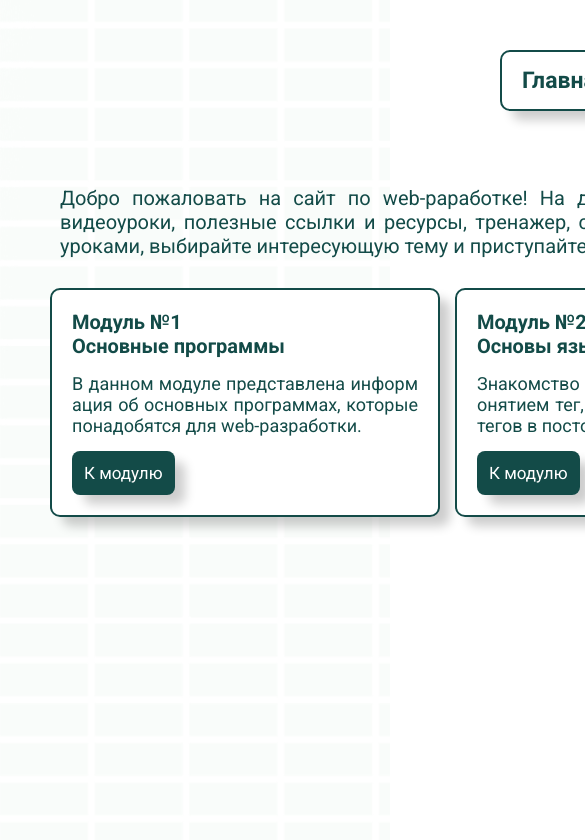
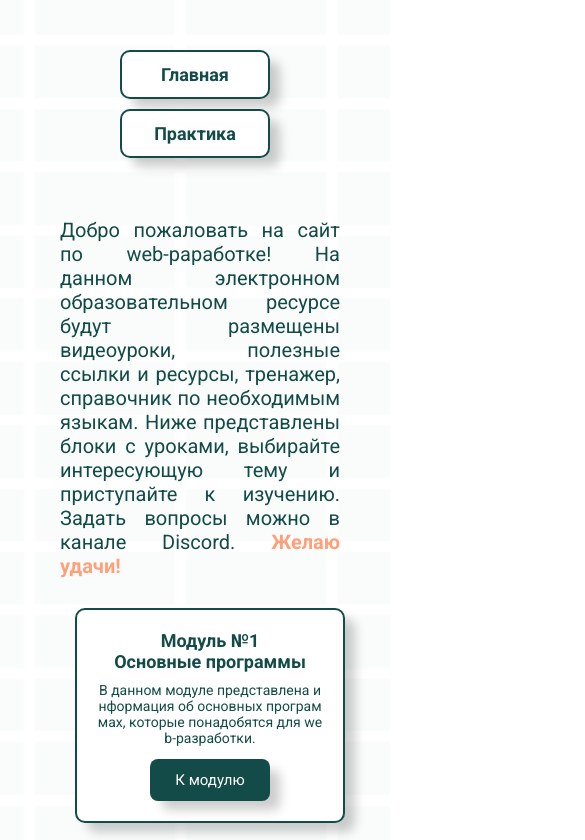
Before and after one commit to stepanovmaxim98/web-development, a plain HTML site: page practice.html in a window 390 px wide. Shown: the top 840 px of the page, 585 px wide, since content can reach past the window. Drawn offline with Linux system fonts and the light colour scheme.

Commit message:
adaptation mobile

```diff
--- a/sass/style.sass
+++ b/sass/style.sass
@@ -160,3 +160,81 @@ ol, ul
     transform: translateX(-50%)
   .header__menu
     padding-bottom: 4rem
+
+@media (max-width: 576px)
+  .container
+    width: 30rem
+  .header_information
+    display: block
+  .header__img
+    width: 23rem
+    display: block
+    margin: 0 auto
+    margin-bottom: 1.8rem
+  .header__title
+    font-size: 3rem
+    line-height: 3.3rem
+    padding-bottom: 1.8rem
+    text-align: center
+  .header__subtitle
+    font-size: 1.6rem
+    text-align: center
+  .header_information
+    column-gap: 3rem
+  .lesson__row
+    display: block
+    width: 25rem
+    margin: 0 auto
+  .header_icon
+    width: 4rem
+    height: 4rem
+    top: 105%
+    left: 50%
+    transform: translateX(-50%)
+  .header__menu
+    padding-bottom: 4rem
+  .header__menu_link
+    border: 2px solid #134B48
+    display: inline-block
+    width: 15rem
+    padding: 1.2rem 1.5rem
+    font-size: 1.8rem
+    text-decoration: none
+    color: #134B48
+    font-weight: 700
+    text-align: center
+    transition: .5s all
+    box-shadow: 11px 10px 11px -1px rgba(0, 0, 0, 0.2)
+    border-radius: 1rem
+    background-color: #fff
+    margin-bottom: 1rem
+  .header__menu_list
+    display: block
+    width: 16rem
+    margin: 0 auto
+  .lesson__card
+    width: 27rem
+  .lesson__card_title
+    color: #134B48
+    font-size: 1.8rem
+    font-weight: 700
+    padding-bottom: 1rem
+    text-align: center
+  .lesson__card_descr
+    color: #134b48
+    font-size: 1.4rem
+    text-align: center
+    padding-bottom: 1.3rem
+  .lesson__card_button
+    display: block
+    padding: 1.2rem
+    background-color: #134B48
+    color: #fff
+    font-size: 1.5rem
+    border-radius: .8rem
+    box-shadow: 11px 10px 11px -1px rgba(0, 0, 0, 0.2)
+    cursor: pointer
+    text-decoration: none
+    margin: 0 auto
+    width: 12rem
+    text-align: center
```
Also changed, not shown: css/style.min.css, 1 other file.
